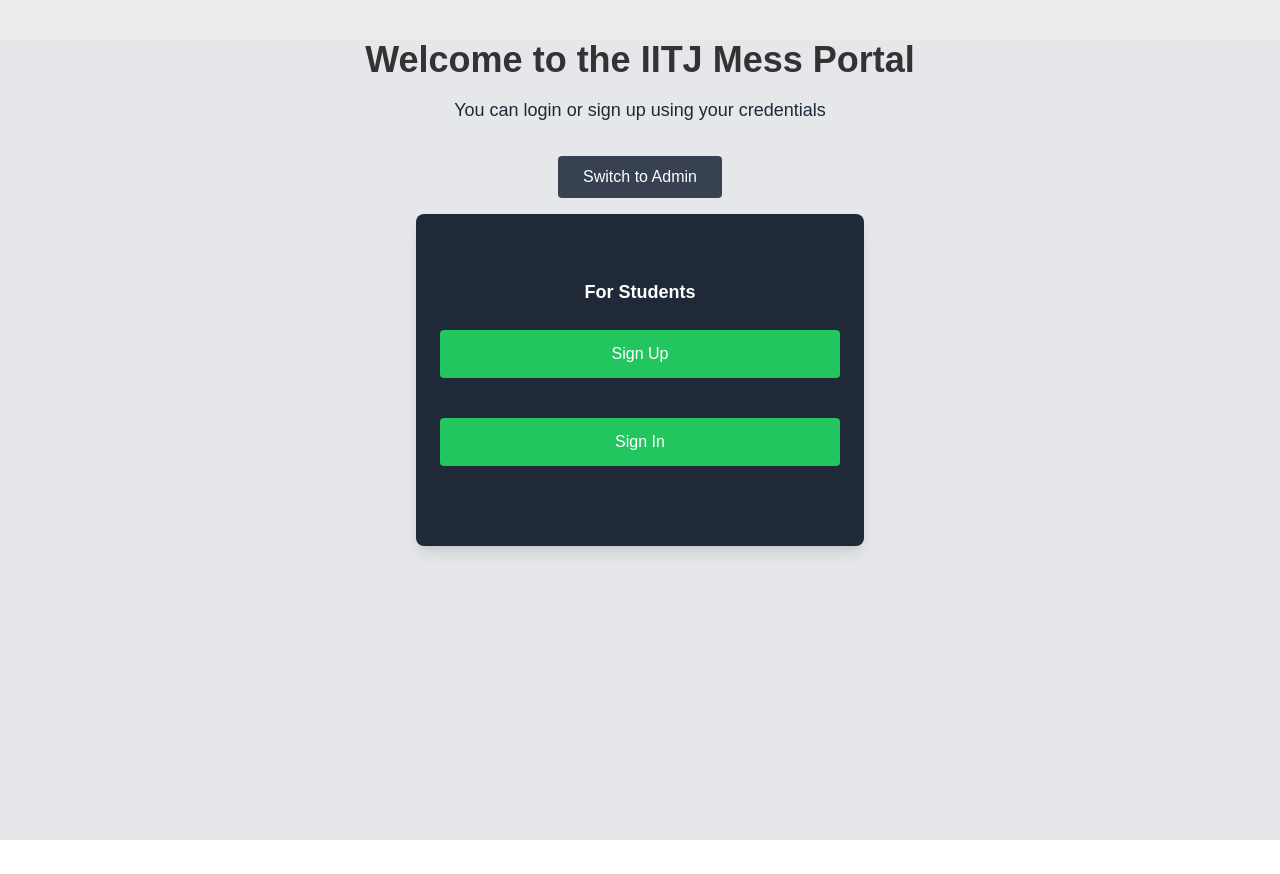
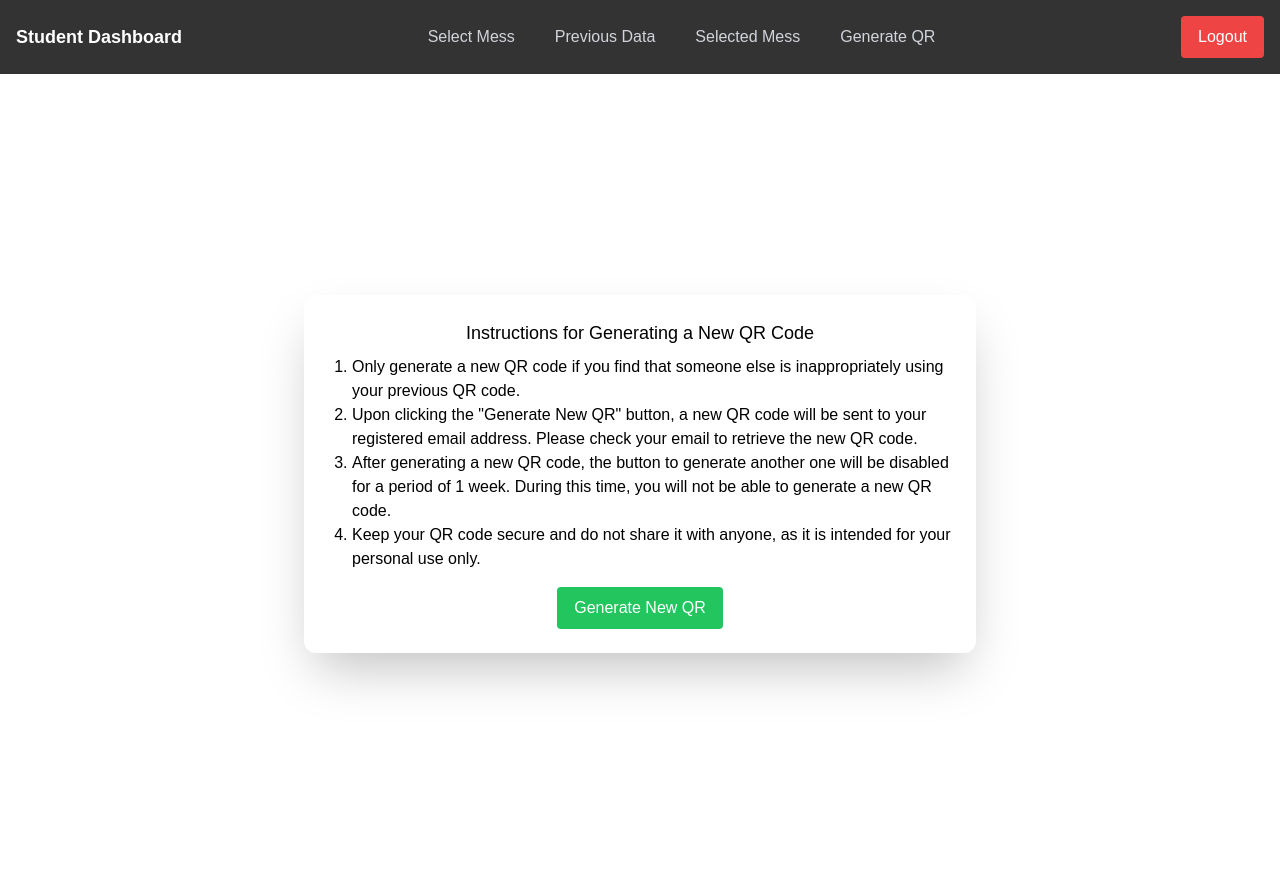
Before and after one commit to dilip-choudhary1/B.Tech_Project, a React (Vite) app: page /student/generate-new-qr in a window 1280 px wide. Before the commit this address led to /. Before the commit the page ends 840 px from the top, so only its background shows below. Built offline with nearby package versions, Linux system fonts and the light colour scheme.

Commit message:
added generate new qr

```diff
--- a/src/App.jsx
+++ b/src/App.jsx
@@ -16,6 +16,7 @@
 import StudentDashboard from "./components/student/studentDashboard";
 import StudentPreviousData from "./components/student/previousData";
 import SelectedMessdata from "./components/student/selectedMess";
+import GenerateNewQR from "./components/student/generateNewQR";
 // import MessCorner from './components/mess/messCorner';
 
 // Helper Component to Protect Routes
@@ -57,6 +58,7 @@
             <Route path="select-mess" element={<StudentCorner />} />
             <Route path="previous-data" element={<StudentPreviousData />} />
             <Route path="selected-mess-data" element={<SelectedMessdata />} />
+            <Route path="generate-new-qr" element={<GenerateNewQR />} />
           </Route>
 
           {/* Admin Routes */}
--- /dev/null
+++ b/src/components/student/generateNewQR.jsx
@@ -0,0 +1,128 @@
+import React, { useState } from "react";
+import { ToastContainer, toast } from "react-toastify";
+import "react-toastify/dist/ReactToastify.css";
+import { useGlobalContext } from "../GlobalContext.jsx";
+
+const GenerateNewQR = () => {
+  const [canGenerateQR, setCanGenerateQR] = useState(true);
+  const [isLoading, setIsLoading] = useState(false);
+  const { globalVariable, setGlobalVariable } = useGlobalContext();
+
+  // Mapping response codes to user-friendly messages
+  const responseMessages = {
+    401: "Invalid token! Please log in again.",
+    403: "You are not authorized to generate a QR code.",
+    404: "User not found. Please check your credentials.",
+    429: "You can generate a new QR code only once a week.",
+    500: "Server error. Please try again later.",
+    200: "New QR code generated and sent to your email!",
+  };
+
+  const generateNewQR = async () => {
+    setIsLoading(true);
+    try {
+      const response = await fetch(
+        `${import.meta.env.VITE_BACKEND_URL}/users/generate-qr`,
+        {
+          method: "POST",
+          headers: {
+            Authorization: `Bearer ${globalVariable}`,
+            "Content-Type": "application/json",
+          },
+        }
+      );
+
+      const data = await response.json();
+      const message =
+        responseMessages[data.responseCode] ||
+        data.message ||
+        "An unexpected error occurred.";
+
+      if (response.ok) {
+        toast.success(message, {
+          position: "top-right",
+          autoClose: 5000,
+          hideProgressBar: false,
+          closeOnClick: true,
+          pauseOnHover: true,
+          draggable: true,
+          progress: undefined,
+          theme: "colored",
+        });
+        setCanGenerateQR(false);
+        setTimeout(() => setCanGenerateQR(true), 1000 * 60 * 60 * 24 * 7); // Disable for 1 week
+      } else {
+        toast.error(message, {
+          position: "top-right",
+          autoClose: 5000,
+          hideProgressBar: false,
+          closeOnClick: true,
+          pauseOnHover: true,
+          draggable: true,
+          progress: undefined,
+          theme: "colored",
+        });
+      }
+    } catch (error) {
+      toast.error("Error generating new QR code. Please try again later.", {
+        position: "top-right",
+        autoClose: 5000,
+        hideProgressBar: false,
+        closeOnClick: true,
+        pauseOnHover: true,
+        draggable: true,
+        progress: undefined,
+        theme: "colored",
+      });
+      console.error("Error:", error);
+    } finally {
+      setIsLoading(false);
+    }
+  };
+
+  return (
+    <div className="w-full min-h-screen bg-white flex items-center justify-center">
+      <div className="bg-white rounded-xl shadow-2xl p-6 w-full max-w-2xl mx-auto">
+        <ToastContainer />
+        <div className="mb-4">
+          <h3 className="text-lg font-medium mb-2 text-black justify-center text-center">
+            Instructions for Generating a New QR Code
+          </h3>
+          <ol className="text-black list-decimal pl-6 justify-center items-center">
+            <li>
+              Only generate a new QR code if you find that someone else is
+              inappropriately using your previous QR code.
+            </li>
+            <li>
+              Upon clicking the "Generate New QR" button, a new QR code will be
+              sent to your registered email address. Please check your email to
+              retrieve the new QR code.
+            </li>
+            <li>
+              After generating a new QR code, the button to generate another one
+              will be disabled for a period of 1 week. During this time, you
+              will not be able to generate a new QR code.
+            </li>
+            <li>
+              Keep your QR code secure and do not share it with anyone, as it is
+              intended for your personal use only.
+            </li>
+          </ol>
+        </div>
+        <div className="text-center">
+          <button
+            disabled={!canGenerateQR || isLoading}
+            onClick={generateNewQR}
+            className={`bg-green-500 hover:bg-green-600 text-white px-4 py-2 rounded ${
+              !canGenerateQR || isLoading ? "opacity-50 cursor-not-allowed" : ""
+            }`}
+          >
+            {isLoading ? "Generating..." : "Generate New QR"}
+          </button>
+        </div>
+      </div>
+    </div>
+  );
+};
+
+export default GenerateNewQR;
--- a/src/components/student/navbarStudent.jsx
+++ b/src/components/student/navbarStudent.jsx
@@ -18,7 +18,7 @@
   return (
     <nav className="bg-gray p-4 ">
       <div className="container flex justify-between items-center ">
-        <Link to="/mess" className="text-white text-lg font-bold">
+        <Link to="/student" className="text-white text-lg font-bold">
           Student Dashboard
         </Link>
         <div className="hidden md:flex space-x-4">
@@ -41,6 +41,12 @@
             >
               Selected Mess
             </Link>
+            <Link
+              to="/student/generate-new-qr"
+              className="text-gray-300 hover:bg-gray-700 hover:text-white px-3 py-2 rounded"
+            >
+              Generate QR
+            </Link>
           </>
         </div>
         <div className="flex items-center space-x-4">
```
